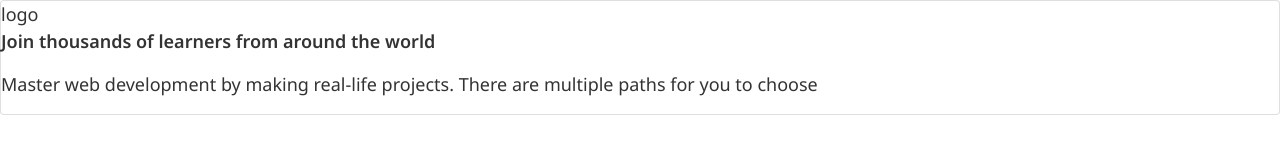
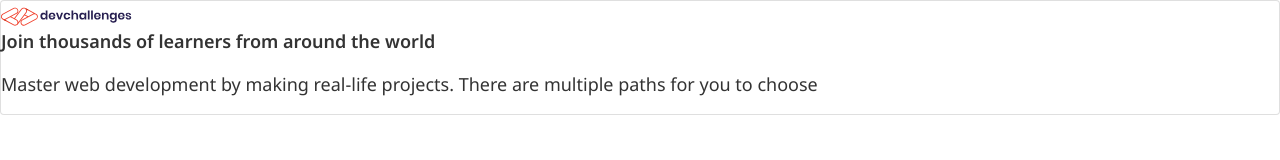
Before and after one commit to nkp1111/authentication-app, a React (Create React App) app in the folder client/: page / in a window 1280 px wide. Shown: the top 160 px of the page. Built offline with nearby package versions, Linux system fonts and the light colour scheme.

Commit message:
feat: add utils file and logo to form

```diff
--- a/client/src/component/Form/Logo.js
+++ b/client/src/component/Form/Logo.js
@@ -1,9 +1,11 @@
 import React from 'react'
+
+import { images } from '../../utils'
 
 const Logo = () => {
   return (
-    <div>
-      logo
+    <div className='form-logo'>
+      <img src={images.logo} alt="logo" />
     </div>
   )
 }
--- /dev/null
+++ b/client/src/utils/index.js
@@ -0,0 +1 @@
+export { default as images } from "./constants/images"
```
Also changed, not shown: client/src/utils/constants/images.js (added, +18 -0 lines).
